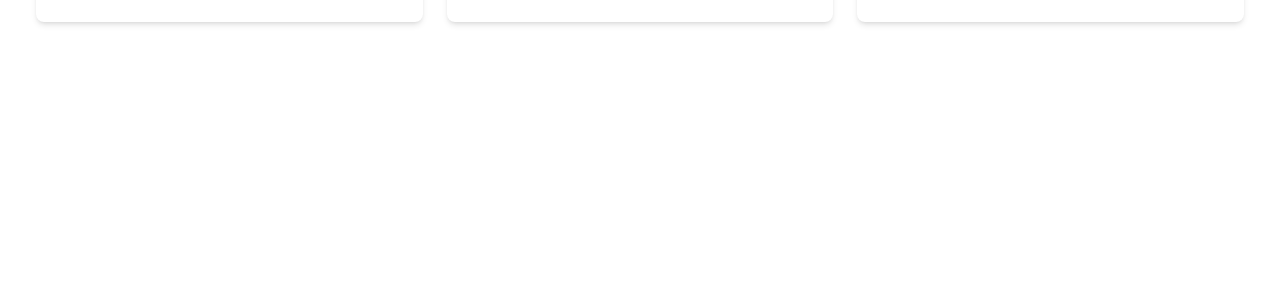
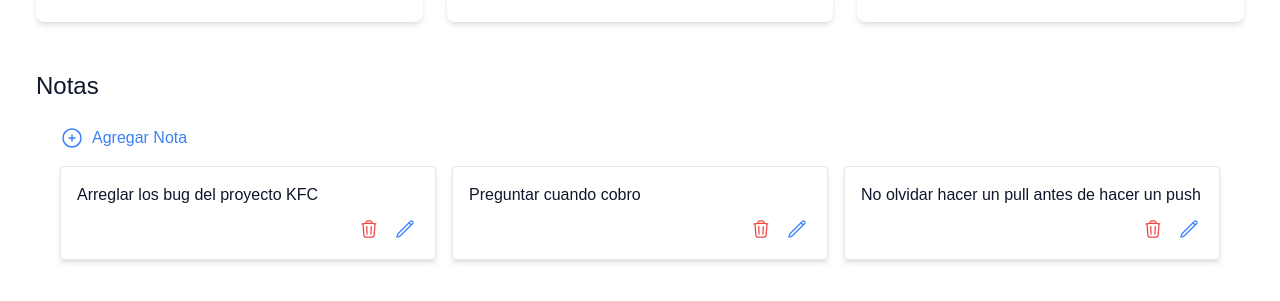
Before and after one commit to RodrigoOssa/proclastinometro, a Next.js app: page /dashboard in a window 1280 px wide. Shown: the part 879-1180 px from the top of the page. Before the commit the page ends 969 px from the top, so only its background shows below. Built offline with nearby package versions, Linux system fonts and the light colour scheme.

Commit message:
Componente Notas funcional.

```diff
--- a/package.json
+++ b/package.json
@@ -9,11 +9,16 @@
     "lint": "next lint"
   },
   "dependencies": {
+    "@dnd-kit/core": "^6.3.1",
+    "@dnd-kit/modifiers": "^9.0.0",
+    "@dnd-kit/sortable": "^10.0.0",
     "@headlessui/react": "^2.2.0",
     "@heroicons/react": "^2.2.0",
     "headlessui": "^0.0.0",
     "next": "15.1.4",
     "react": "^19.0.0",
+    "react-dnd": "^16.0.1",
+    "react-dnd-html5-backend": "^16.0.1",
     "react-dom": "^19.0.0"
   },
   "devDependencies": {
--- a/src/app/dashboard/page.tsx
+++ b/src/app/dashboard/page.tsx
@@ -2,6 +2,7 @@ import ProductiveTime from "@/components/ProductiveTime";
 import WelcomeUser from "./WelcomeUser";
 import ProclastinateTime from "@/components/ProclastinateTime";
 import ProjectList from "@/components/ProjectsList";
+import Notes from "@/components/Notes";
 
 const Dashboard = () => {
     return (
@@ -11,6 +12,7 @@ const Dashboard = () => {
             <ProductiveTime />
             <ProclastinateTime />
             <ProjectList />
+            <Notes />
         </main>
     )
 }
--- a/src/components/Notes.tsx
+++ b/src/components/Notes.tsx
@@ -1,8 +1,187 @@
+"use client"
+
+import React, { useState } from 'react';
+import { DndContext, closestCenter, useSensor, useSensors, TouchSensor, MouseSensor } from '@dnd-kit/core';
+import { arrayMove, useSortable, SortableContext } from '@dnd-kit/sortable';
+import { restrictToParentElement } from '@dnd-kit/modifiers';
+import { PlusCircleIcon, TrashIcon, PencilIcon } from '@heroicons/react/24/outline';
+
+interface Note {
+    id: string;
+    content: string;
+};
+
+const NoteCard: React.FC<
+    {
+        note: Note;
+        index: number;
+        editNote: (id: string, newContent: string) => void;
+        deleteNote: (id: string) => void;
+    }
+> =
+    ({ note, editNote, deleteNote }) => {
+
+        const [isEditing, setIsEditing] = useState(false);
+
+        const { attributes, listeners, setNodeRef, transform, transition } = useSortable({
+            id: note.id,
+            disabled: isEditing,
+        });
+
+        const style = {
+            transform: transform ? `translate(${transform.x}px, ${transform.y}px)` : undefined,
+            transition,
+        };
+
+        return (
+            <div
+                ref={setNodeRef}
+                {...attributes}
+                {...listeners}
+                style={style}
+                className="bg-white dark:bg-gray-800 shadow-md rounded p-4 border border-gray-200 flex flex-col gap-2 relative "
+            >
+                <p
+                    className="text-pColor dark:text-pColor w-full h-auto bg-transparent focus:outline-none resize-none"
+                >
+                    {note.content}
+                </p>
+                <div className="flex justify-end space-x-2 ">
+                    <button
+                        onMouseUp={() => deleteNote(note.id)}
+                        className="p-1 text-red-500 hover:text-red-700"
+                    >
+                        <TrashIcon className="h-5 w-5" />
+                    </button>
+                    <button
+                        onMouseUp={() => setIsEditing(true)}
+                        className="p-1 text-blue-500 hover:text-blue-700"
+                    >
+                        <PencilIcon className="h-5 w-5" />
+                    </button>
+                    {isEditing && (
+                        <div className="fixed inset-0 flex items-center justify-center bg-black bg-opacity-50 w-full h-full z-50">
+                            <div className="bg-white dark:bg-gray-800 p-6 rounded shadow-lg">
+                                <textarea
+                                    className="w-full h-40 p-2 border border-gray-300 rounded"
+                                    value={note.content}
+                                    onChange={(e) => editNote(note.id, e.target.value)}
+                                />
+                                <div className="flex justify-end space-x-2 mt-4">
+                                    <button
+                                        onClick={() => setIsEditing(false)}
+                                        className="px-4 py-2 bg-gray-500 text-white rounded hover:bg-gray-700"
+                                    >
+                                        Cancelar
+                                    </button>
+                                    <button
+                                        onClick={() => {
+                                            editNote(note.id, note.content);
+                                            setIsEditing(false);
+                                        }}
+                                        className="px-4 py-2 bg-blue-500 text-white rounded hover:bg-blue-700"
+                                    >
+                                        Guardar
+                                    </button>
+                                </div>
+                            </div>
+                        </div>
+                    )}
+                </div>
+            </div>
+        );
+    };
 export default function Notes() {
 
+    //TODO: notas hardcodeadas
+    const [notes, setNotes] = useState<Note[]>([
+        { id: '1', content: 'Arreglar los bug del proyecto KFC' },
+        { id: '2', content: 'Preguntar cuando cobro' },
+        { id: '3', content: 'No olvidar hacer un pull antes de hacer un push' },
+    ]);
+
+    const sensors = useSensors(
+        useSensor(MouseSensor), // Para escritorio
+        useSensor(TouchSensor, {
+            // Configuración para dispositivos táctiles
+            activationConstraint: {
+                delay: 250, // Tiempo de espera antes de activar el arrastre
+                tolerance: 5, // Tolerancia en píxeles antes de activar el arrastre
+            },
+        })
+    );
+
+    // Agregar una nueva nota
+    //TODO: Ahora toma el date, pero cuando lea la base de datos tomará el id
+    const addNote = () => {
+        const newNote: Note = {
+            id: Date.now().toString(),
+            content: 'Nueva Nota',
+        };
+        setNotes((prev) => [...prev, newNote]);
+        console.log("Estas presionando el boton de agregar notas")
+    };
+
+    // Editar el contenido de una nota
+    const editNote = (id: string, newContent: string) => {
+        setNotes((prev) =>
+            prev.map((note) => (note.id === id ? { ...note, content: newContent } : note))
+        );
+        console.log("Estas presionando el boton editar nota", id)
+    };
+
+    // Eliminar una nota
+    const deleteNote = (id: string) => {
+        setNotes((prev) => prev.filter((note) => note.id !== id));
+        console.log("Boton de eliminar notas")
+    };
+
+    // Manejar reordenamiento
+    const handleDragEnd = ({ active, over }: any) => {
+        if (active.id !== over.id) {
+            const oldIndex = notes.findIndex((note) => note.id === active.id);
+            const newIndex = notes.findIndex((note) => note.id === over.id);
+            setNotes(arrayMove(notes, oldIndex, newIndex));
+        }
+    };
     return (
-        <div>
-            Soy las notas
-        </div>
+        <section className="mx-auto px-4 py-6 max-w-7xl sm:px-6 lg:px-8">
+            <h1 className="text-hColor dark:text-hColor text-2xl">
+                Notas
+            </h1>
+            <DndContext
+                onDragEnd={handleDragEnd}
+                collisionDetection={closestCenter}
+                modifiers={[restrictToParentElement]}
+                sensors={sensors}
+            >
+                <div className="p-6">
+                    <div className="flex justify-between items-center mb-4">
+                        <button
+                            onClick={addNote}
+                            className="flex items-center space-x-2 text-blue-500 hover:text-blue-700"
+                        >
+                            <PlusCircleIcon className="h-6 w-6" />
+                            <span>Agregar Nota</span>
+                        </button>
+                    </div>
+                    {!(notes.length === 0) &&
+                        <SortableContext items={notes.map((note) => note.id)}>
+                            <div className="grid grid-cols-1 sm:grid-cols-2 lg:grid-cols-3 gap-4">
+                                {notes.map((note, index) => (
+                                    <NoteCard
+                                        key={note.id}
+                                        note={note}
+                                        index={index}
+                                        editNote={editNote}
+                                        deleteNote={deleteNote}
+                                    />
+                                ))}
+                            </div>
+                        </SortableContext>
+                    }
+                </div>
+            </DndContext>
+        </section>
     )
 }
--- a/src/components/ProjectsList.tsx
+++ b/src/components/ProjectsList.tsx
@@ -23,7 +23,7 @@ export default function ProjectList() {
         },
     ];
     return (
-        <section className="mx-auto mb-10 px-4 py-6 max-w-7xl sm:px-6 lg:px-8">
+        <section className="mx-auto px-4 py-6 max-w-7xl sm:px-6 lg:px-8">
             <h1 className="text-hColor dark:text-hColor text-2xl">
                 Proyectos
             </h1>
@@ -32,7 +32,7 @@ export default function ProjectList() {
                 {projects.map(project => (
                     <Link href={project.link} key={project.id} className="block p-6  rounded-lg  hover:border hover:border-gray-200 shadow-md hover:bg-gray-100 transform transition-transform duration-300 hover:scale-105 shadow-lg bg-white dark:bg-gray-800">
                         <div className="project-card-content flex items-center justify-center tooltip" style={{ backgroundImage: `url('${project.img}/image-${project.id}.jpg')`, backgroundSize: 'cover', backgroundPosition: 'center', color: 'white', height: '200px' }}>
-                            <span className="text-xl font-semibold text-orange-400 tooltip-text bg-slate-700/75 dark:bg-slate-50/75">{project.name}</span>
+                            <span className="text-xl font-semibold text-orange-400 tooltip-text bg-darkBg/75 dark:darkBg/75">{project.name}</span>
                         </div>
                     </Link>
                 ))}
```
Also changed, not shown: 1 other file (tests, documents, lock files or other folders).
